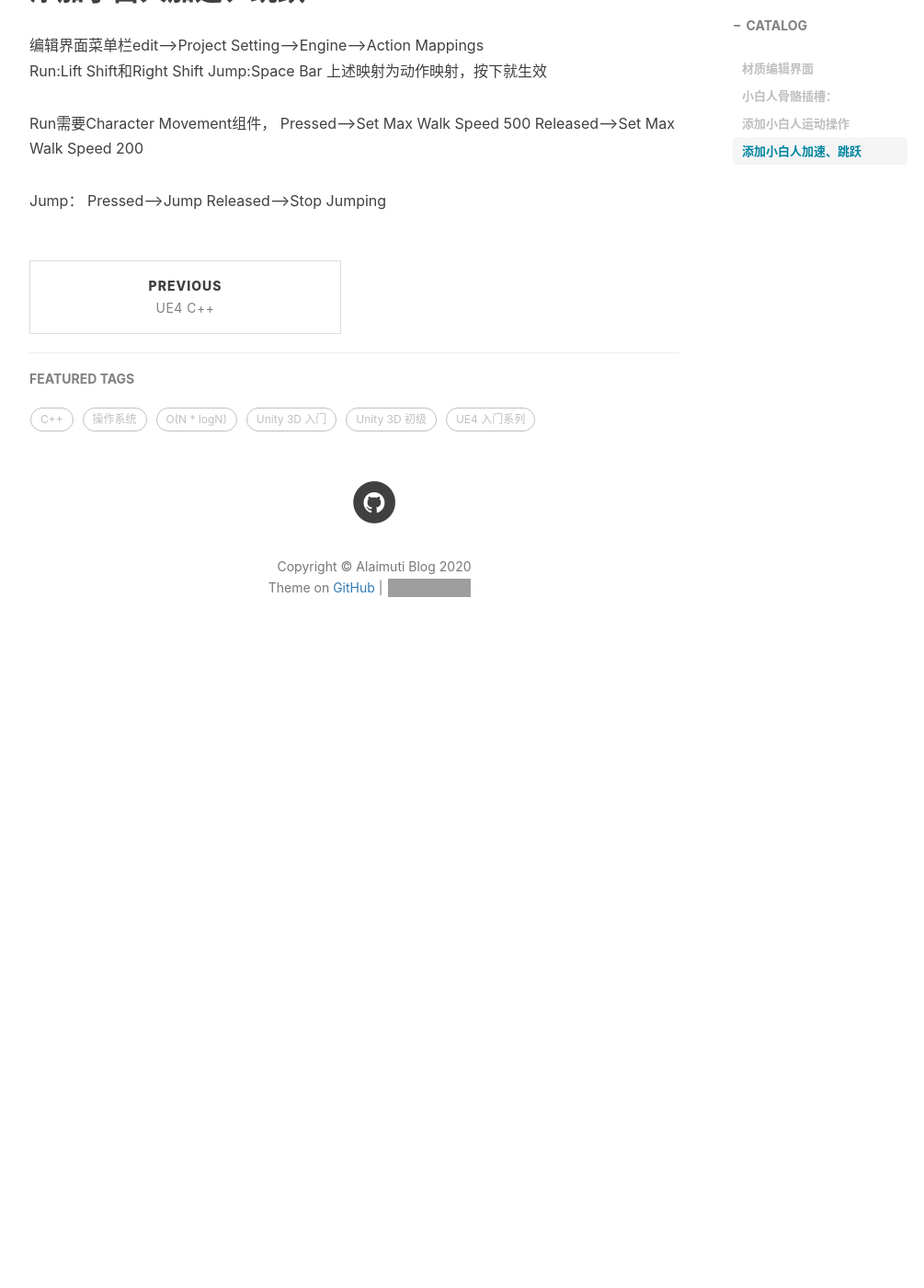
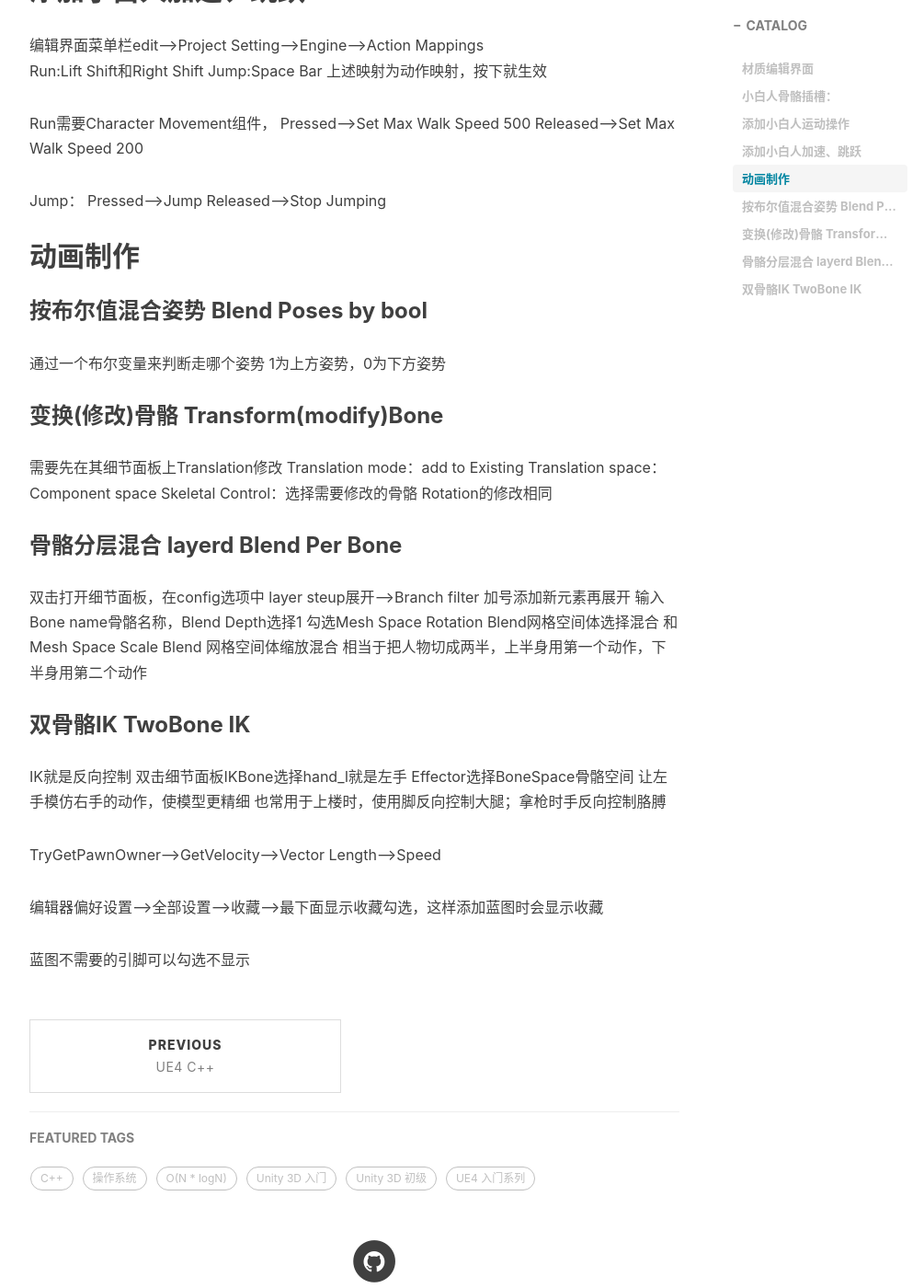
Before and after one commit to AIaimuti/aiaimuti.github.io, a Jekyll site: the page built from _posts/2020-4-15-FPS_Basic_Movement.md, in a window 1280 px wide and 1400 px high, scrolled down 2064 px. Shown: the whole window at 92% size, without its empty margins (233-1238 px from the left). Built offline with Jekyll 4.4.1, drawn with Linux system fonts in a browser that asks for light colours; nearby versions of some CDN libraries; comment, search, counter and statistics services are not loaded; before the commit the page ends 2807 px from its top, so only the background shows below that; some of the changed text lies outside the part shown; grey boxes are pictures that could not be loaded.

Commit message:
Update 2020-4-15-FPS_Basic_Movement.md

```diff
--- a/_posts/2020-4-15-FPS_Basic_Movement.md
+++ b/_posts/2020-4-15-FPS_Basic_Movement.md
@@ -1,6 +1,6 @@
 ---
 layout:     post
-title:      Fps游戏准备阶段
+title:      Fps基础移动和人物蓝图构建
 subtitle:   基础内容
 date:       2020-4-15
 author:     AIaimuti
@@ -69,3 +69,36 @@ Released-->Set Max Walk Speed 200
 Jump：
 Pressed-->Jump
 Released-->Stop Jumping
+
+## 动画制作
+### 按布尔值混合姿势 Blend Poses by bool
+通过一个布尔变量来判断走哪个姿势
+1为上方姿势，0为下方姿势
+
+### 变换(修改)骨骼 Transform(modify)Bone
+需要先在其细节面板上Translation修改
+Translation mode：add to Existing
+Translation space：Component space
+Skeletal Control：选择需要修改的骨骼
+Rotation的修改相同
+
+### 骨骼分层混合 layerd Blend Per Bone
+双击打开细节面板，在config选项中
+layer steup展开-->Branch filter 加号添加新元素再展开
+输入Bone name骨骼名称，Blend Depth选择1
+勾选Mesh Space Rotation Blend网格空间体选择混合 和 Mesh Space Scale Blend 网格空间体缩放混合
+相当于把人物切成两半，上半身用第一个动作，下半身用第二个动作
+
+### 双骨骼IK TwoBone IK
+
+IK就是反向控制
+双击细节面板IKBone选择hand_l就是左手
+Effector选择BoneSpace骨骼空间
+让左手模仿右手的动作，使模型更精细
+也常用于上楼时，使用脚反向控制大腿；拿枪时手反向控制胳膊
+
+TryGetPawnOwner-->GetVelocity-->Vector Length-->Speed
+
+编辑器偏好设置-->全部设置-->收藏-->最下面显示收藏勾选，这样添加蓝图时会显示收藏
+
+蓝图不需要的引脚可以勾选不显示
```
